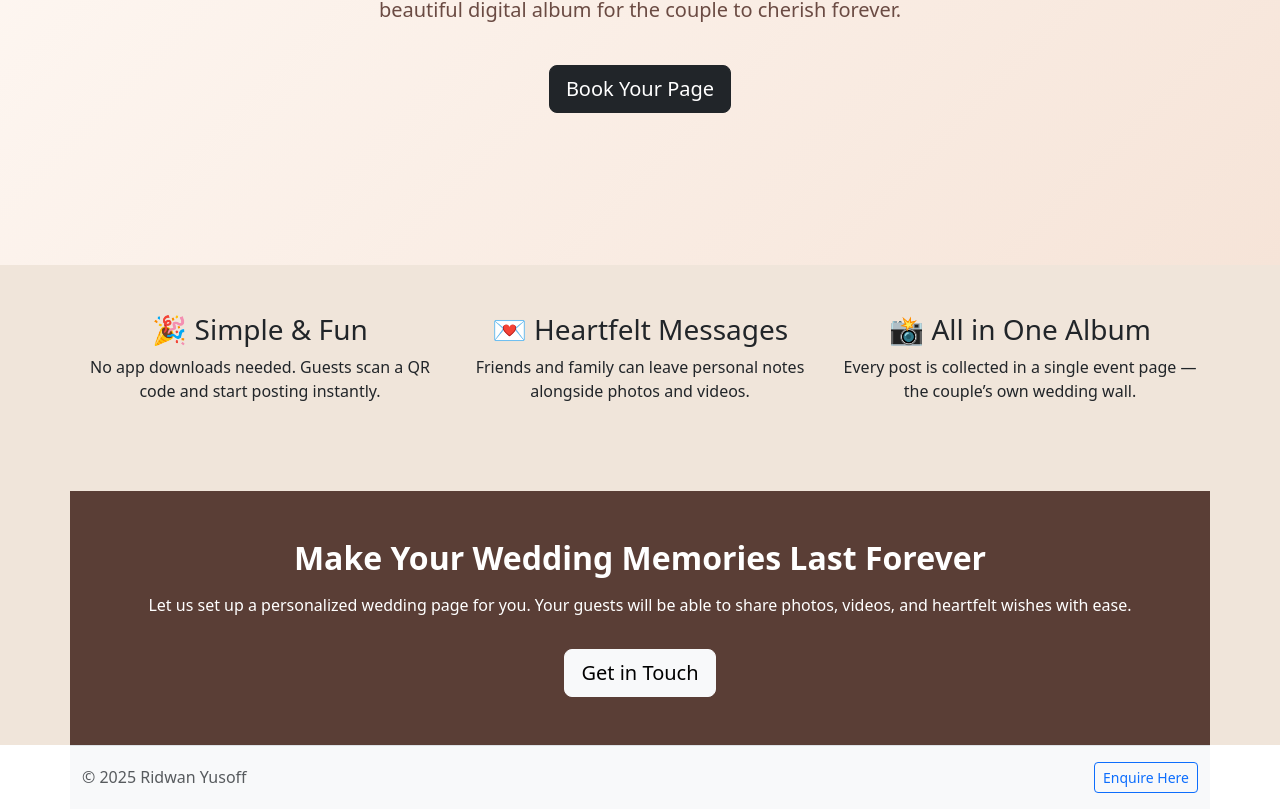
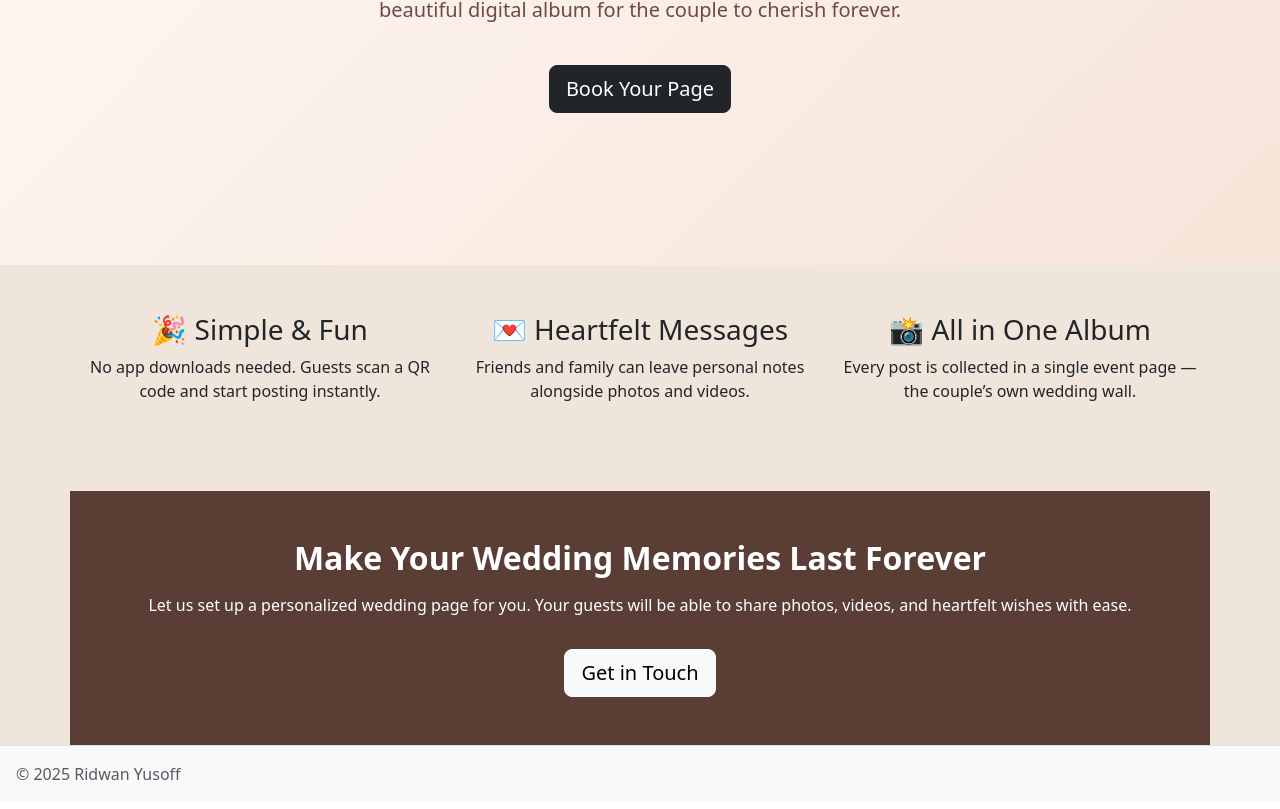
Before and after one commit to SinHope/wedding-app, a React (Vite) app: page / in a window 1280 px wide. Shown: the part 431-1240 px from the top of the page. Built offline with nearby package versions, Linux system fonts and the light colour scheme; no server answers.

Commit message:
updated footer padding

```diff
--- a/src/assets/components/Footer.jsx
+++ b/src/assets/components/Footer.jsx
@@ -1,7 +1,15 @@
 import React from "react";
 import { Link } from "react-router-dom";
 
+import { useLocation } from "react-router-dom";
+
 const Footer = () => {
+
+    const location = useLocation()
+
+    const isEventPage = location.pathname.startsWith("/event/")
+
+
     return (
         // <footer className="d-flex flex-wrap justify-content-between align-items-center py-3 border-top">
         //     <div className="col-md-4 d-flex align-items-center">
@@ -24,7 +32,8 @@ const Footer = () => {
 
         // </footer>
 
-        <footer className="d-flex flex-wrap justify-content-between align-items-center py-3 border-top bg-light container">
+
+        <footer className="d-flex flex-wrap justify-content-between align-items-center py-3 border-top bg-light px-3">
             {/* Left side: logo + copyright */}
             <div className="col-md-4 d-flex align-items-center">
                 <span className="mb-md-0 text-muted">
@@ -33,13 +42,14 @@ const Footer = () => {
             </div>
 
             {/* Right side: links */}
-            <ul className="nav">
+            {isEventPage && <ul className="nav">
                 <li className="nav-item">
                     <Link to="/contact" className="btn btn-outline-primary btn-sm">
                         Enquire Here
                     </Link>
                 </li>
-            </ul>
+            </ul>}
+
         </footer>
 
     );
```
